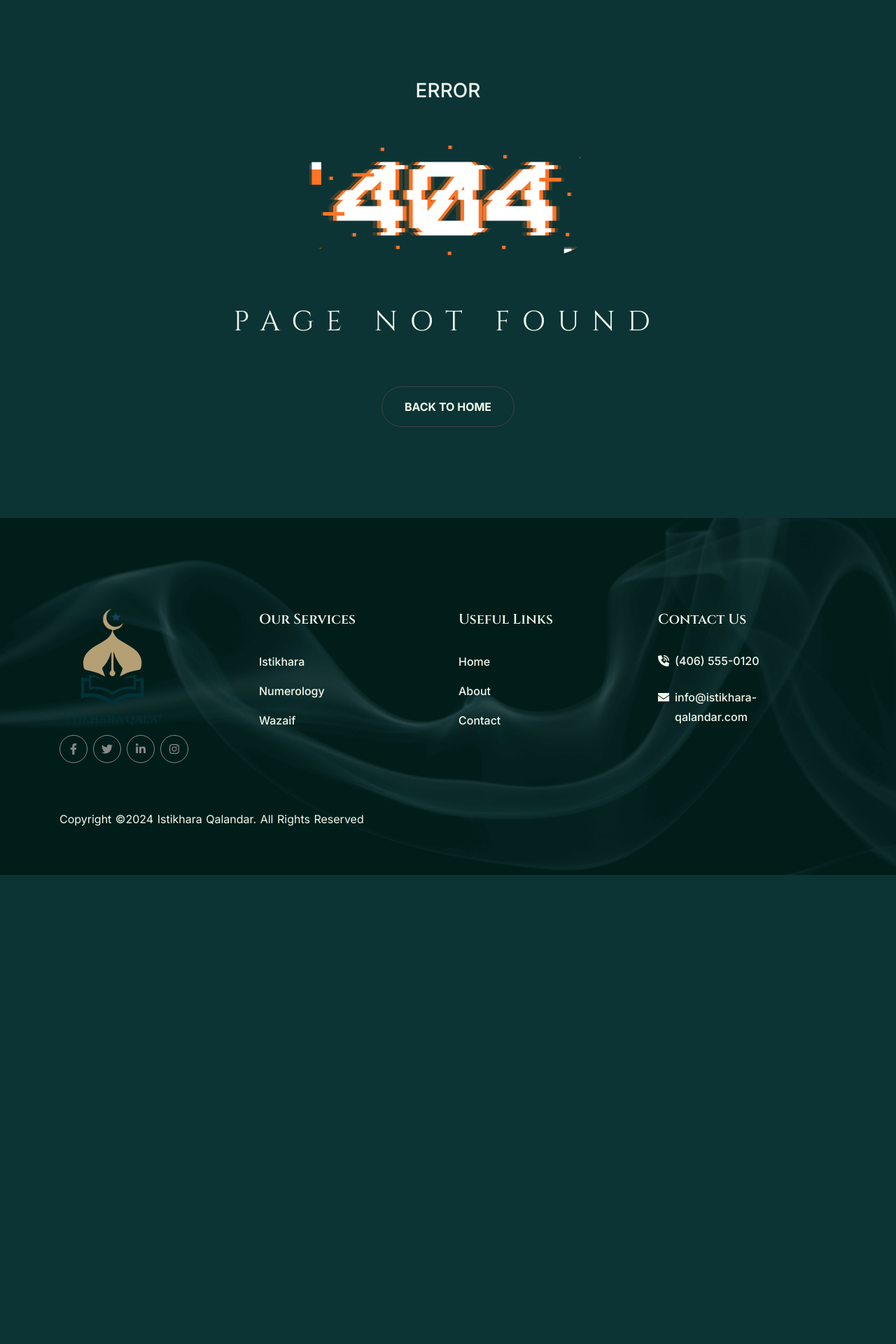
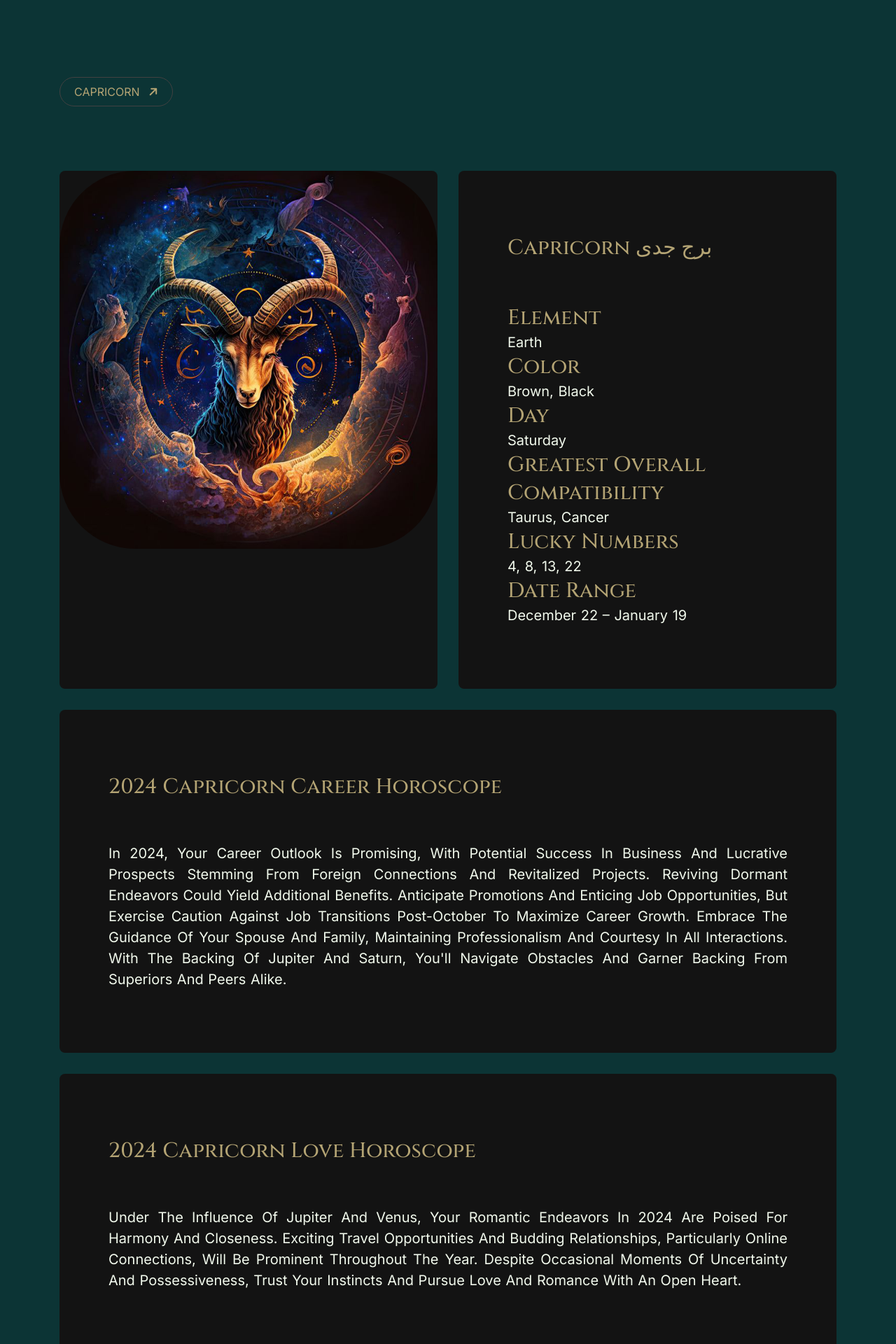
Before and after one commit to wahabsharif/istikhara-qalandar, a Next.js app: page /capricorn in a window 1280 px wide. Before the commit this address had no page. Shown: the part 480-2400 px from the top of the page at 70% size. Before the commit the page ends 1730 px from the top, so only its background shows below. Built offline with nearby package versions, Linux system fonts and the light colour scheme.

Commit message:
Capricorn Zodiac Page

```diff
--- /dev/null
+++ b/src/components/containers/zodiac/CapricornZodiacDetails.tsx
@@ -0,0 +1,129 @@
+import React from "react";
+import Image from "next/image";
+import CapricornZodiacImage from "public/images/zodiac/istikhara-qalandar-zodiac-capricorn.png";
+
+const CapricornZodiacDetails = () => {
+  return (
+    <section className="section mission-s fade-wrapper">
+      <div className="container">
+        <div className="row">
+          <div className="col-12">
+            <div className="section__header--secondary">
+              <div className="row gaper align-items-center">
+                <div className="col-12 col-lg-5 col-xxl-5">
+                  <div className="section__header text-center text-lg-start mb-0">
+                    <span className="sub-title">
+                      Capricorn
+                      <i className="fa-solid fa-arrow-right"></i>
+                    </span>
+                  </div>
+                </div>{" "}
+              </div>
+            </div>
+          </div>
+        </div>
+        <div className="row gaper">
+          <div className="col-12 col-lg-6">
+            <div className="mission-s__single fade-top">
+              <Image
+                src={CapricornZodiacImage}
+                alt="istikhara-qalandar-zodiac-capricorn"
+              />
+            </div>
+          </div>
+          <div className="col-12 col-lg-6">
+            <div className="mission-s__single mission-s__single--alt fade-top">
+              <h3>Capricorn برج جدی</h3>
+              <div className="section__content-cta">
+                <h3>Element</h3>
+                <p className="primary-text">Earth</p>
+                <h3>Color</h3>
+                <p className="primary-text">Brown, Black</p>
+                <h3>Day</h3>
+                <p className="primary-text">Saturday</p>
+                <h3>Greatest Overall Compatibility</h3>
+                <p className="primary-text">Taurus, Cancer</p>
+                <h3>Lucky Numbers</h3>
+                <p className="primary-text">4, 8, 13, 22</p>
+                <h3>Date Range</h3>
+                <p className="primary-text"> December 22 – January 19</p>
+              </div>
+            </div>
+          </div>
+          <div>
+            <div className="mission-s__single mission-s__single--alt fade-top">
+              <h3>2024 Capricorn Career Horoscope</h3>
+              <div className="section__content-cta">
+                <p className="primary-text">
+                  In 2024, your career outlook is promising, with potential
+                  success in business and lucrative prospects stemming from
+                  foreign connections and revitalized projects. Reviving dormant
+                  endeavors could yield additional benefits. Anticipate
+                  promotions and enticing job opportunities, but exercise
+                  caution against job transitions post-October to maximize
+                  career growth. Embrace the guidance of your spouse and family,
+                  maintaining professionalism and courtesy in all interactions.
+                  With the backing of Jupiter and Saturn, you'll navigate
+                  obstacles and garner backing from superiors and peers alike.{" "}
+                </p>
+              </div>
+            </div>
+          </div>
+          <div>
+            <div className="mission-s__single mission-s__single--alt fade-top">
+              <h3>2024 Capricorn Love Horoscope</h3>
+              <div className="section__content-cta">
+                <p className="primary-text">
+                  Under the influence of Jupiter and Venus, your romantic
+                  endeavors in 2024 are poised for harmony and closeness.
+                  Exciting travel opportunities and budding relationships,
+                  particularly online connections, will be prominent throughout
+                  the year. Despite occasional moments of uncertainty and
+                  possessiveness, trust your instincts and pursue love and
+                  romance with an open heart.{" "}
+                </p>
+              </div>
+            </div>
+          </div>
+          <div>
+            <div className="mission-s__single mission-s__single--alt fade-top">
+              <h3>2024 Capricorn Money & Finance Horoscope</h3>
+              <div className="section__content-cta">
+                <p className="primary-text">
+                  In 2024, diverse avenues for wealth accumulation present
+                  themselves, facilitated by profits from previous investments
+                  and ancestral assets, buoyed by Jupiter's favorable influence.
+                  While prudent spending may encounter obstacles due to family
+                  disagreements and disputes over inherited property, especially
+                  during Saturn's retrograde phase, seize opportunities for
+                  financial expansion through international partnerships and
+                  travel. Addressing past financial concerns and fostering
+                  stability by year-end are essential for long-term prosperity.{" "}
+                </p>
+              </div>
+            </div>
+          </div>
+          <div>
+            <div className="mission-s__single mission-s__single--alt fade-top">
+              <h3>2024 Capricorn Health, Family & Children Horoscope</h3>
+              <div className="section__content-cta">
+                <p className="primary-text">
+                  While experiencing stronger connections with your partner or
+                  spouse, be mindful of potential conflicts with family members,
+                  requiring self-reflection and open communication. Work-related
+                  stress may intensify familial tensions, particularly due to
+                  communication barriers and health issues. Addressing chronic
+                  health conditions and prioritizing emotional well-being amidst
+                  family challenges are crucial, emphasizing a healthy lifestyle
+                  and psychological balance.{" "}
+                </p>
+              </div>
+            </div>
+          </div>
+        </div>
+      </div>
+    </section>
+  );
+};
+
+export default CapricornZodiacDetails;
--- /dev/null
+++ b/src/pages/capricorn.tsx
@@ -0,0 +1,19 @@
+import React from "react";
+import Layout from "@/components/layout/Layout";
+import CmnBanner from "@/components/layout/banner/CmnBanner";
+import SEO from "@/components/seo";
+import CallToActionThree from "@/components/containers/common/CallToActionThree";
+import CapricornZodiacDetails from "@/components/containers/zodiac/CapricornZodiacDetails";
+
+const Capricorn = () => {
+  return (
+    <Layout header={2} footer={1}>
+      <SEO pageTitle="Capricorn" />
+      <CmnBanner title="Capricorn" navigation="Capricorn" />
+      <CapricornZodiacDetails />
+      <CallToActionThree />
+    </Layout>
+  );
+};
+
+export default Capricorn;
```
